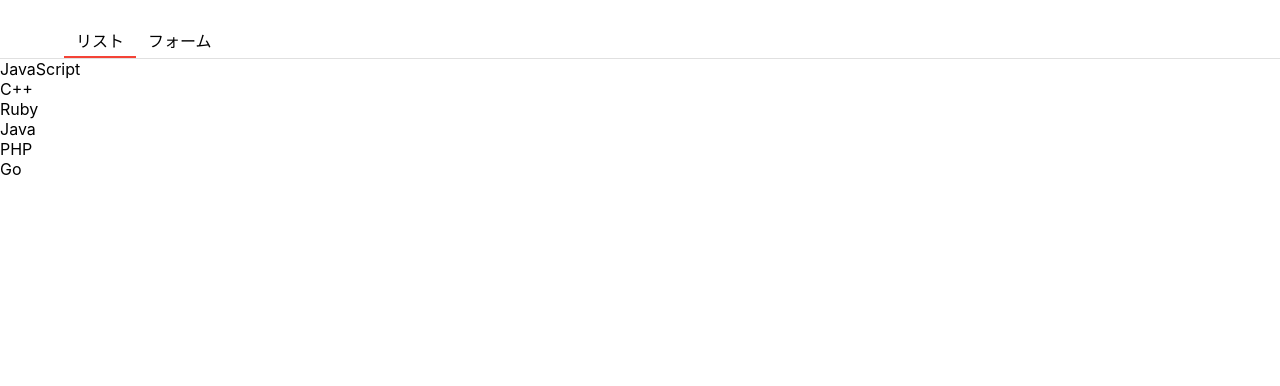
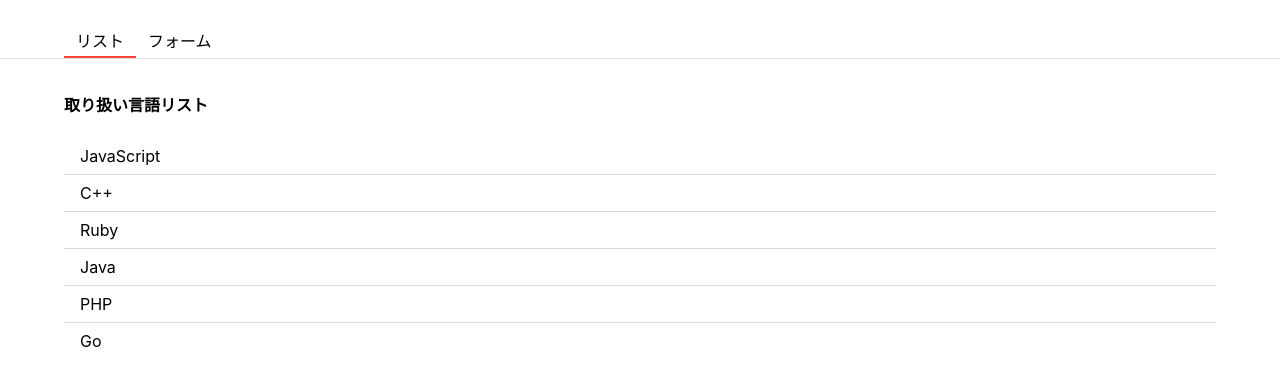
Before and after one commit to yassun-youtube/ReactTutorial, a React (Create React App) app: page / in a window 1280 px wide. Shown: the top 386 px of the page. Built offline with nearby package versions, Linux system fonts and the light colour scheme.

Commit message:
入門7: List.jsへのスタイルの適用

```diff
--- a/src/List.js
+++ b/src/List.js
@@ -1,11 +1,28 @@
+import styled from 'styled-components';
+
+const Component = styled.div`
+  padding: 12px 64px;
+`
+
+const ListItem = styled.div`
+  padding: 8px 16px;
+
+  &:nth-child(n+2) {
+    border-top: 1px solid #D9DBDE;
+  }
+`
+
 export const List = ({ langs }) => {
   return (
+    <Component>
+      <h4>取り扱い言語リスト</h4>
       <div>
         {
           langs.map((lang, index) => {
-          return <div key={index}>{ lang }</div>
+            return <ListItem key={index}>{ lang }</ListItem>
           })
         }
       </div>
+    </Component>
   )
 };
```
Lines whose indentation alone changed are shown as unchanged.
